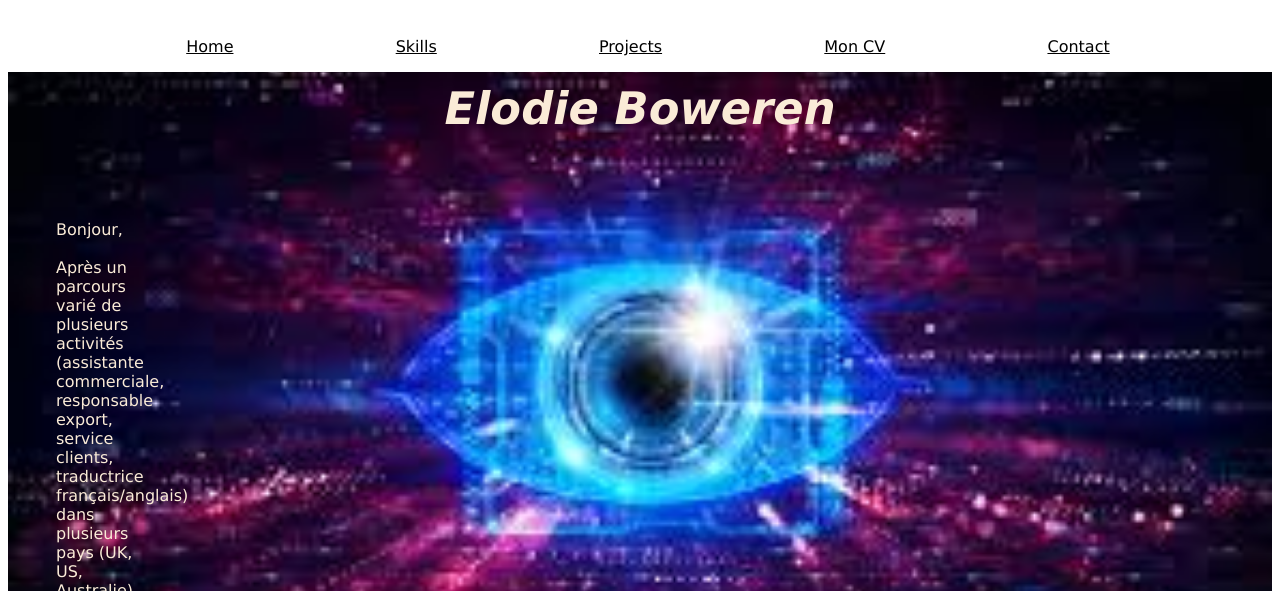
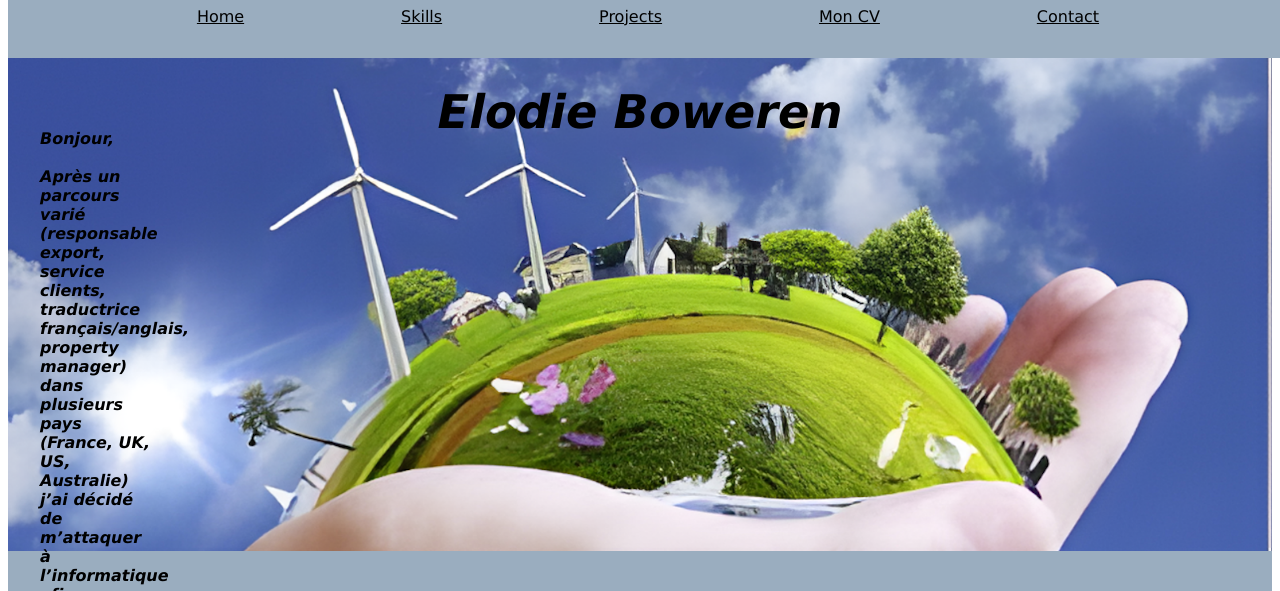
Before and after one commit to elodie-boweren/Portfolio, a plain HTML site: page index.html in a window 1280 px wide. Shown: the top 591 px of the page. Drawn offline with Linux system fonts and the light colour scheme.

Commit message:
feat: modify portfolio aspect, background image, text

```diff
--- a/index.css
+++ b/index.css
@@ -8,7 +8,7 @@
 
 nav {
     position: fixed;
-    margin-top:-2em;
+    margin-top:-5em;
     width: 100%;
   }
 
@@ -18,25 +18,25 @@ nav > ul {
     flex-direction:row;
     justify-content:space-evenly;
     align-items:center;
-    background-color:white;
-    padding:1em;
+    background-color:#9AADBF;
+    padding:2em;
 }
 
 /*FIRST SECTION*/
 
 #presentation {
-    background-image: url("images/eye.jpeg");
+    background-image: url("images/renouveau_upscayl.png");
     background-repeat: no-repeat;
     background-size:cover;
-    height:45em;
+    height:34em;
 }
 
 h1 {
-    color:antiquewhite;
+    color:black;
     padding-top:1em;
     text-align:center;
     font-style: italic;
-    font-size: 2.8em;
+    font-size: 2.9em;
 }
 
 h2 {
@@ -44,10 +44,12 @@ h2 {
     font-style: italic;
 }
 p {
-    color:antiquewhite;
+    color: black;
+    font-weight: bold;
+    font-style: italic;
     padding-right:70em;
-    padding-left:3em;
-    padding-top:3em;
+    padding-left:2em;
+    margin-top: -3em;
 }
 
 /*SECOND SECTION*/
--- a/index.html
+++ b/index.html
@@ -8,7 +8,7 @@
     </head>
     <body>
         <header>
-            <nav class:menu>
+            <nav class="menu">
                 <ul>
                     <li><a href="#presentation">Home</a></li>
                     <li><a href="#skills">Skills</a></li>
@@ -22,8 +22,8 @@
             <section id="presentation">
                 <h1>Elodie Boweren</h1>
                 <p>Bonjour,<br><br>
-                Après un parcours varié de plusieurs activités (assistante commerciale, responsable export, service clients, traductrice français/anglais) dans plusieurs pays (UK, US, Australie) j’ai décidé de m’attaquer à l’informatique afin d’approfondir mes compétences dans ce domaine porteur, et de pouvoir appliquer mes connaissances à un domaine qui me tient à cœur.
-                <br><br>Actuellement en formation Bachelor IT à l’école de La Plateforme à Marseille, je rechercherai une alternance pour commencer en septembre 2025. N’hésitez pas à me contacter si vous aimez ce que vous voyez !
+                Après un parcours varié (responsable export, service clients, traductrice français/anglais, property manager) dans plusieurs pays (France, UK, US, Australie) j’ai décidé de m’attaquer à l’informatique afin d’approfondir mes compétences dans ce domaine porteur, et de pouvoir appliquer mes connaissances à un domaine qui me tient à cœur.
+                <br><br>Actuellement en formation Bachelor IT à l’école de La Plateforme à Marseille, je recherche une alternance de 2 ans pour commencer en septembre 2025. N’hésitez pas à me contacter si vous aimez ce que vous voyez !
                 </p>
             </section>
             <section id="skills">
@@ -53,9 +53,9 @@
                 <h2>Contact me</h2>
                 <div class="icons">
                     <ul>
-                        <li><a href="https://www.linkedin.com/in/elodie-boweren/"></a><img src="images/linkedin.png" alt="Logo LinkedIn"></li>
-                        <li><a href=""></a><img src="images/gmail.png" alt="Logo Gmail"></li>
-                        <li><a href=""></a><img src="images/github.png" alt="Logo Github"></li>
+                        <li><a href="https://www.linkedin.com/in/elodie-boweren/"><img src="images/linkedin.png" alt="Logo LinkedIn"></a></li>
+                        <li><a href="mailto:elodie.boweren@gmail.com"><img src="images/gmail.png" alt="Logo Gmail"></a></li>
+                        <li><a href="https://github.com/elodie-boweren/elodie-boweren"><img src="images/github.png" alt="Logo Github"></a></li>
                     </ul>
                 </div>
             </section>
```
Also changed, not shown: images/renouveau_upscayl.png (added).
